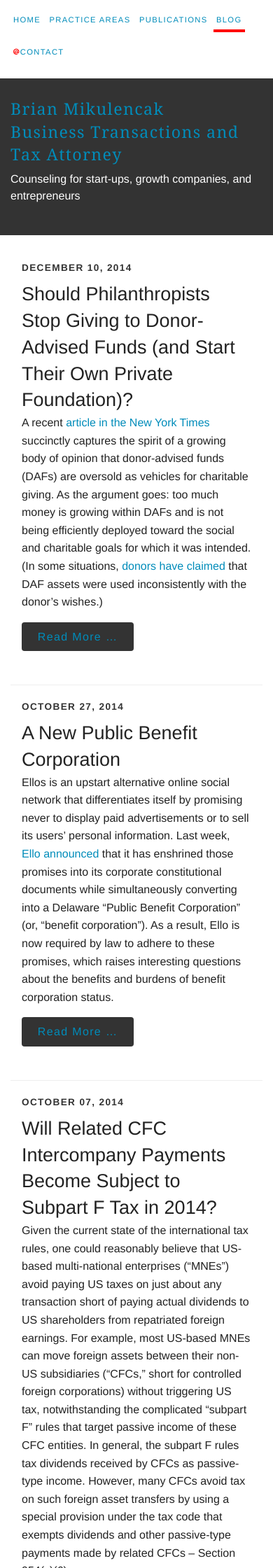
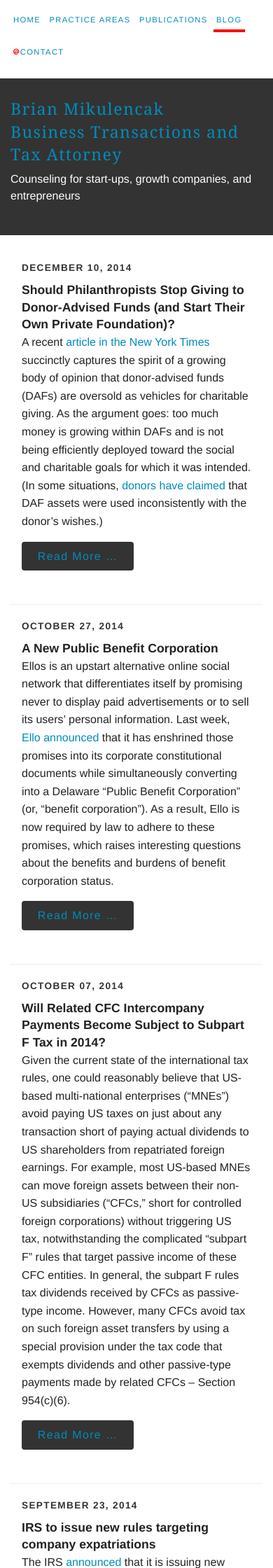
Before and after one commit to brianmik/bmaustinlaw, a Jekyll site: the page built from blog/index.html, in a window 390 px wide. Shown: the top 2240 px of the page at 70% size. Built offline with Jekyll 4.4.1, drawn with Linux system fonts in a browser that asks for light colours; Markdown is read by kramdown in place of the engine named in the settings; the list of posts is cut into pages by our own code; comment, search, counter and statistics services are not loaded.

Commit message:
styling for small screens

```diff
--- a/css/main.css
+++ b/css/main.css
@@ -364,7 +364,7 @@ textarea {
     padding: .25rem;
   }
 
-  .philosophy, .experience, .practice, .publication__title {
+  .philosophy, .experience, .practice, .publication__title, .post-title {
     font-size: 1.1rem;
     font-weight: bold;
   }
```
